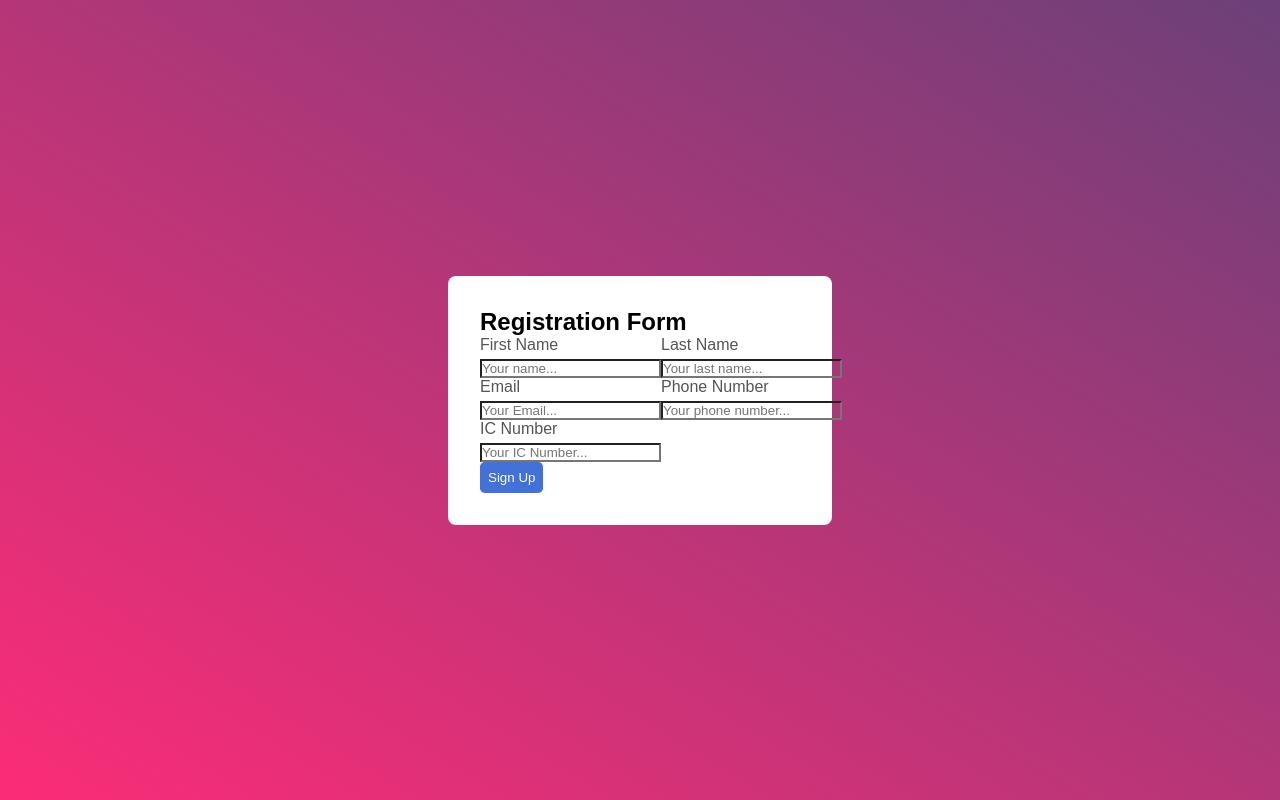
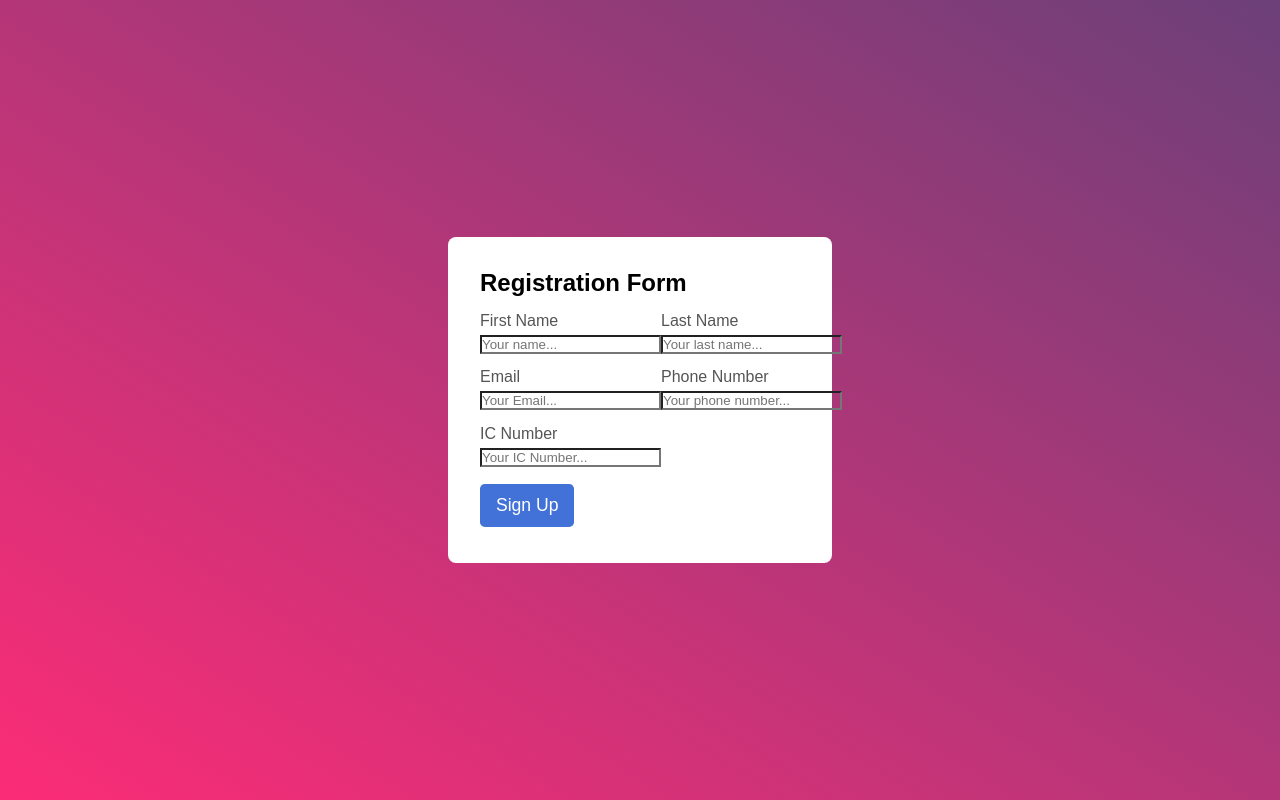
Before and after one commit to pjhoodsta/APU_Web_Project_Sanctuary, a PHP site: page /registration.html in a window 1280 px wide. Run offline with PHP 8.4, Linux system fonts and the light colour scheme.

Commit message:
before working on input

```diff
--- a/styles.css
+++ b/styles.css
@@ -39,9 +39,32 @@ label {
   display: block;
   margin-bottom: 5px;
 }
+
+input.input-default {
+}
+
+.button-default {
+  background-color: #4272d7;
+  border-radius: 0.3rem;
+  border: none;
+
+  padding: 0.7rem;
+  margin-block: 0.2rem;
+
+  cursor: pointer;
+
+  color: white;
+  font-weight: 500;
+  font-size: 1.1rem;
+  width: 5.9rem;
+}
+
 section.card-registration {
-  border-color: black;
   border-radius: 0.5rem;
+  border: none;
+
+  display: flex;
+  flex-direction: column;
 
   width: 20rem;
   height: 100%;
@@ -49,21 +72,10 @@ section.card-registration {
   padding: 2rem;
 }
 
-.button-default {
-  background-color: #4272d7;
-  border-radius: 0.3rem;
-  border-color: none;
-  border: none;
-
-  padding: 0.5rem;
-  cursor: pointer;
-
-  color: white;
-}
-
 .card-item-wrapper {
   display: flex;
   justify-content: space-between;
+  margin-block: 0.9rem;
 }
 
 .radio-container {
```
